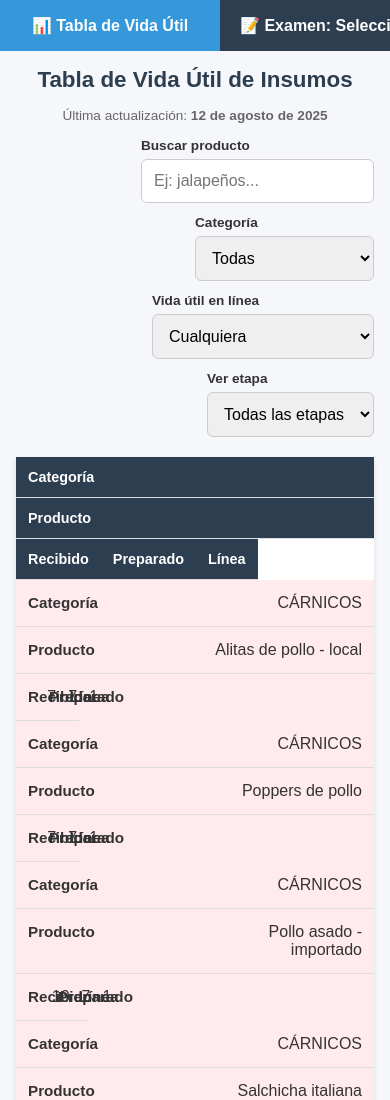
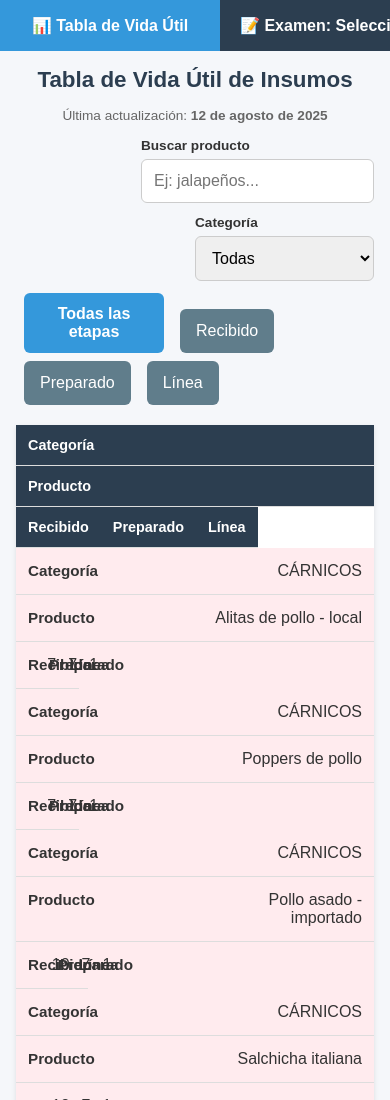
Before and after one commit to segproject/tabla.vida.util, a plain HTML site: page index.html in a window 390 px wide. Shown: the top 1100 px of the page. Drawn offline with Linux system fonts and the light colour scheme.

Commit message:
index.html

```diff
--- a/index.html
+++ b/index.html
@@ -3,7 +3,7 @@
 <head>
   <meta charset="UTF-8" />
   <meta name="viewport" content="width=device-width, initial-scale=1.0, maximum-scale=1.0, user-scalable=no"/>
-  <title>Tabla de Vida Útil</title>
+  <title>Tabla de Vida Útil + Examen</title>
   <style>
     body {
       font-family: Arial, sans-serif;
@@ -43,7 +43,6 @@
       display: block;
     }
 
-    /* --- Tabla principal --- */
     h1 {
       text-align: center;
       color: #2c3e50;
@@ -75,12 +74,33 @@
     }
     input, select {
       padding: 12px;
-      font-size: 16px; /* Evita zoom en iOS */
+      font-size: 16px;
       border-radius: 6px;
       border: 1px solid #ccc;
       min-height: 44px;
       width: 100%;
       box-sizing: border-box;
+    }
+    .btn-view {
+      background: #607D8B;
+      color: white;
+      border: none;
+      padding: 12px 16px;
+      border-radius: 6px;
+      cursor: pointer;
+      font-size: 16px;
+      min-height: 44px;
+      width: auto;
+      max-width: 140px;
+      text-align: center;
+      margin-left: 8px;
+    }
+    .btn-view:hover {
+      background: #455A64;
+    }
+    .btn-view.active {
+      background: #3498db;
+      font-weight: bold;
     }
     table {
       width: 100%;
@@ -111,7 +131,7 @@
       filter: brightness(0.97);
     }
 
-    /* Ocultar columnas */
+    /* Ocultar columnas según vista */
     .col-recibido, .col-preparado, .col-linea {
       display: table-cell;
     }
@@ -121,7 +141,7 @@
       display: none !important;
     }
 
-    /* --- Examen manual --- */
+    /* Examen */
     #seleccionProductos {
       max-height: 300px;
       overflow-y: auto;
@@ -191,9 +211,6 @@
       max-width: 300px;
       box-sizing: border-box;
     }
-    .btn:hover {
-      background: #2980b9;
-    }
     #nuevoExamenBtn {
       background: #9c27b0 !important;
     }
@@ -212,14 +229,9 @@
       border-left-color: #f44336;
     }
 
-    /* --- Responsive móvil --- */
     @media (max-width: 768px) {
-      .controls {
-        flex-direction: column;
-      }
-      table, thead, tbody, th, td, tr {
-        display: block;
-      }
+      .controls { flex-direction: column; }
+      table, thead, tbody, th, td, tr { display: block; }
       td {
         position: relative;
         padding-left: 50%;
@@ -237,9 +249,7 @@
         text-align: left;
         font-size: 0.95em;
       }
-      #tablaExamenManual thead {
-        display: none;
-      }
+      #tablaExamenManual thead { display: none; }
       #tablaExamenManual tr {
         display: block;
         margin-bottom: 24px;
@@ -254,34 +264,23 @@
         padding: 0 !important;
         text-align: left;
       }
-      #tablaExamenManual td::before {
-        display: none;
-      }
+      #tablaExamenManual td::before { display: none; }
       #tablaExamenManual td:first-child {
         font-weight: bold;
         margin-bottom: 12px;
         font-size: 1.1em;
       }
-      #tablaExamenManual td:not(:first-child) {
-        margin-bottom: 16px;
-      }
-      #tablaExamenManual label {
-        font-weight: bold;
-        margin-bottom: 6px;
-        font-size: 0.95em;
-      }
+      #tablaExamenManual td:not(:first-child) { margin-bottom: 16px; }
     }
   </style>
 </head>
 <body>
 
-<!-- Pestañas -->
 <div class="tabs">
   <div class="tab active" data-tab="tabla">📊 Tabla de Vida Útil</div>
   <div class="tab" data-tab="examen">📝 Examen: Selecciona y Rellena</div>
 </div>
 
-<!-- Tabla principal -->
 <div id="tabla" class="tab-content active">
   <h1>Tabla de Vida Útil de Insumos</h1>
   <p class="nota-actualizacion">Última actualización: <strong>12 de agosto de 2025</strong></p>
@@ -303,26 +302,16 @@
         <option value="PREPS">Preps</option>
       </select>
     </div>
-    <div class="control-group">
-      <label for="lineaFiltro">Vida útil en línea</label>
-      <select id="lineaFiltro">
-        <option value="">Cualquiera</option>
-        <option value="11:59 p. m.">Hasta cierre (11:59 p.m.)</option>
-        <option value="6 horas">6 horas</option>
-        <option value="10 horas">10 horas</option>
-        <option value="1">1 día</option>
-        <option value="2">2 días</option>
-        <option value="3">3 días</option>
-        <option value="5">5 días</option>
-      </select>
+    <div style="display: flex; align-items: flex-end; gap: 8px; flex-wrap: wrap;">
+      <button class="btn-view" id="btnTodas">Todas las etapas</button>
+      <button class="btn-view" id="btnRecibido">Recibido</button>
+      <button class="btn-view" id="btnPreparado">Preparado</button>
+      <button class="btn-view" id="btnLinea">Línea</button>
     </div>
-    <div class="control-group">
-      <label for="etapaFiltro">Ver etapa</label>
-      <select id="etapaFiltro">
-        <option value="todas">Todas las etapas</option>
-        <option value="recibido">Recibido</option>
-        <option value="preparado">Preparado</option>
-        <option value="linea">Línea</option>
+    <div class="control-group" id="filtroEtapaContainer" style="display:none;">
+      <label for="filtroEtapaValor">Filtrar por valor</label>
+      <select id="filtroEtapaValor">
+        <option value="">Todos los valores</option>
       </select>
     </div>
   </div>
@@ -341,13 +330,10 @@
   </table>
 </div>
 
-<!-- Examen personalizado -->
 <div id="examen" class="tab-content">
   <h1>📝 Examen: Selecciona Productos y Rellena</h1>
   <p>Marca los productos que deseas incluir en el examen:</p>
-
   <div id="seleccionProductos"></div>
-
   <button class="btn" id="generarExamenManual">Generar Evaluación</button>
 
   <form id="formularioExamenManual" style="display:none;">
@@ -365,20 +351,16 @@
       </table>
     </div>
     <br>
-    <button type="button" class="btn" id="calificarExamenManual">
-      ✅ Calificar
-    </button>
-    <button type="button" class="btn" id="nuevoExamenBtn" style="display:none;">
-      🔄 Nuevo Examen
-    </button>
+    <button type="button" class="btn" id="calificarExamenManual">✅ Calificar</button>
+    <button type="button" class="btn" id="nuevoExamenBtn" style="display:none;">🔄 Nuevo Examen</button>
   </form>
 
   <div id="resultadoExamenManual" class="result" style="display:none;"></div>
 </div>
 
 <script>
-  // === DATOS EXACTOS DEL EXCEL ===
-  const datos = [
+  // === DATOS EXACTOS DEL EXCEL, NORMALIZADOS ===
+  const datosRaw = [
     {cat: "CÁRNICOS", prod: "Alitas de pollo - local", recibido: "7", preparado: "7", linea: "1"},
     {cat: "CÁRNICOS", prod: "Poppers de pollo", recibido: "7", preparado: "7", linea: "1"},
     {cat: "CÁRNICOS", prod: "Pollo asado - importado", recibido: "10", preparado: "7", linea: "1"},
@@ -445,7 +427,16 @@
     {cat: "PREPS", prod: "Rollitos de Canela", recibido: "", preparado: "6 horas", linea: "6 horas"}
   ];
 
-  // === PESTAÑAS ===
+  // Normalizar datos: eliminar espacios extra
+  const datos = datosRaw.map(item => ({
+    cat: item.cat.trim(),
+    prod: item.prod.trim(),
+    recibido: item.recibido ? item.recibido.trim() : "",
+    preparado: item.preparado ? item.preparado.trim() : "",
+    linea: item.linea ? item.linea.trim() : ""
+  }));
+
+  // === Resto del código igual, pero con eventos corregidos ===
   document.querySelectorAll('.tab').forEach(tab => {
     tab.addEventListener('click', () => {
       document.querySelectorAll('.tab').forEach(t => t.classList.remove('active'));
@@ -455,7 +446,6 @@
     });
   });
 
-  // === TABLA PRINCIPAL ===
   const clasePorCategoria = {
     "CÁRNICOS": "fila-carnicos",
     "QUESOS": "fila-quesos",
@@ -464,6 +454,8 @@
     "OTROS INSUMOS": "fila-otros",
     "PREPS": "fila-preps"
   };
+
+  let etapaActiva = "todas";
 
   function renderTabla(data) {
     const cuerpo = document.getElementById("tablaCuerpo");
@@ -487,40 +479,109 @@
     });
   }
 
-  function aplicarFiltroColumnas(etapa) {
+  function aplicarVista(vista) {
+    etapaActiva = vista;
     const tabla = document.getElementById("tablaVidaUtil");
     tabla.classList.remove("hide-recibido", "hide-preparado", "hide-linea");
-    if (etapa === "recibido") tabla.classList.add("hide-preparado", "hide-linea");
-    else if (etapa === "preparado") tabla.classList.add("hide-recibido", "hide-linea");
-    else if (etapa === "linea") tabla.classList.add("hide-recibido", "hide-preparado");
+    const container = document.getElementById("filtroEtapaContainer");
+
+    if (vista === "todas") {
+      container.style.display = "none";
+    } else {
+      container.style.display = "flex";
+      construirFiltroEtapa(vista);
+    }
+
+    if (vista === "recibido") {
+      tabla.classList.add("hide-preparado", "hide-linea");
+    } else if (vista === "preparado") {
+      tabla.classList.add("hide-recibido", "hide-linea");
+    } else if (vista === "linea") {
+      tabla.classList.add("hide-recibido", "hide-preparado");
+    }
+  }
+
+  function ordenarValores(valores) {
+    const numericos = [];
+    const horas = [];
+    const texto = [];
+
+    valores.forEach(val => {
+      if (/^\d+$/.test(val)) {
+        numericos.push(parseInt(val));
+      } else if (val.includes("hora")) {
+        horas.push(val);
+      } else {
+        texto.push(val);
+      }
+    });
+
+    numericos.sort((a, b) => a - b);
+    horas.sort();
+    texto.sort();
+
+    return [...numericos.map(String), ...horas, ...texto];
+  }
+
+  function construirFiltroEtapa(campo) {
+    const select = document.getElementById("filtroEtapaValor");
+    select.innerHTML = '<option value="">Todos los valores</option>';
+    const valores = new Set();
+    datos.forEach(item => {
+      const val = item[campo] || "";
+      if (val !== "") valores.add(val);
+    });
+
+    const valoresOrdenados = ordenarValores(Array.from(valores));
+    valoresOrdenados.forEach(val => {
+      const opt = document.createElement("option");
+      opt.value = val;
+      opt.textContent = val;
+      select.appendChild(opt);
+    });
   }
 
   function filtrarTabla() {
-    const texto = document.getElementById("buscador").value.toLowerCase();
+    const texto = document.getElementById("buscador").value.toLowerCase().trim();
     const cat = document.getElementById("categoriaFiltro").value;
-    const lin = document.getElementById("lineaFiltro").value;
+    const valorEtapa = document.getElementById("filtroEtapaValor").value;
 
     const filtrados = datos.filter(item => {
       const coincideBusqueda = !texto || item.prod.toLowerCase().includes(texto);
       const coincideCat = !cat || item.cat === cat;
-      const coincideLin = !lin || item.linea === lin;
-      return coincideBusqueda && coincideCat && coincideLin;
+      let coincideEtapa = true;
+      if (etapaActiva !== "todas" && valorEtapa) {
+        coincideEtapa = (item[etapaActiva] || "") === valorEtapa;
+      }
+      return coincideBusqueda && coincideCat && coincideEtapa;
     });
 
     renderTabla(filtrados);
-    aplicarFiltroColumnas(document.getElementById("etapaFiltro").value);
   }
 
-  ["buscador", "categoriaFiltro", "lineaFiltro", "etapaFiltro"].forEach(id => {
-    const el = document.getElementById(id);
-    el.addEventListener("input", filtrarTabla);
-    el.addEventListener("change", filtrarTabla);
-  });
+  // Eventos
+  document.getElementById("buscador").addEventListener("input", filtrarTabla);
+  document.getElementById("categoriaFiltro").addEventListener("change", filtrarTabla);
+  document.getElementById("filtroEtapaValor").addEventListener("change", filtrarTabla);
+
+  function crearHandlerVista(vista) {
+    return () => {
+      document.querySelectorAll(".btn-view").forEach(btn => btn.classList.remove("active"));
+      document.getElementById(`btn${vista.charAt(0).toUpperCase() + vista.slice(1)}`).classList.add("active");
+      aplicarVista(vista);
+      filtrarTabla();
+    };
+  }
+
+  document.getElementById("btnTodas").addEventListener("click", crearHandlerVista("todas"));
+  document.getElementById("btnRecibido").addEventListener("click", crearHandlerVista("recibido"));
+  document.getElementById("btnPreparado").addEventListener("click", crearHandlerVista("preparado"));
+  document.getElementById("btnLinea").addEventListener("click", crearHandlerVista("linea"));
 
   renderTabla(datos);
-  aplicarFiltroColumnas("todas");
+  document.getElementById("btnTodas").click();
 
-  // === EXAMEN MANUAL CON SELECCIÓN ===
+  // === EXAMEN (igual que antes) ===
   function cargarListaSeleccion() {
     const cont = document.getElementById("seleccionProductos");
     cont.innerHTML = "";
@@ -540,9 +601,7 @@
   function reiniciarExamen() {
     document.getElementById("formularioExamenManual").style.display = "none";
     document.getElementById("resultadoExamenManual").style.display = "none";
-    document.querySelectorAll("#seleccionProductos input[type='checkbox']").forEach(chk => {
-      chk.checked = false;
-    });
+    document.querySelectorAll("#seleccionProductos input[type='checkbox']").forEach(chk => chk.checked = false);
     setTimeout(cargarListaSeleccion, 100);
     document.getElementById("nuevoExamenBtn").style.display = "none";
   }
@@ -555,30 +614,18 @@
       alert("Por favor, selecciona al menos un producto.");
       return;
     }
-
     const seleccionados = Array.from(checks).map(chk => datos[parseInt(chk.dataset.index)]);
-
     let html = "";
     seleccionados.forEach((item, i) => {
       html += `
         <tr>
           <td><strong>${item.prod}</strong><br><small>${item.cat}</small></td>
-          <td>
-            <input type="text" name="recibido_${i}" data-real="${item.recibido}" placeholder="Ej: 7">
-            <span class="emoji" id="emoji_r_${i}"></span>
-          </td>
-          <td>
-            <input type="text" name="preparado_${i}" data-real="${item.preparado}" placeholder="Ej: 7">
-            <span class="emoji" id="emoji_p_${i}"></span>
-          </td>
-          <td>
-            <input type="text" name="linea_${i}" data-real="${item.linea}" placeholder="Ej: 1 o 11:59 p. m.">
-            <span class="emoji" id="emoji_l_${i}"></span>
-          </td>
+          <td><input type="text" name="recibido_${i}" data-real="${item.recibido}" placeholder="Ej: 7"><span class="emoji" id="emoji_r_${i}"></span></td>
+          <td><input type="text" name="preparado_${i}" data-real="${item.preparado}" placeholder="Ej: 7"><span class="emoji" id="emoji_p_${i}"></span></td>
+          <td><input type="text" name="linea_${i}" data-real="${item.linea}" placeholder="Ej: 1 o 11:59 p. m."><span class="emoji" id="emoji_l_${i}"></span></td>
         </tr>
       `;
     });
-
     document.getElementById("cuerpoExamenManual").innerHTML = html;
     document.getElementById("formularioExamenManual").style.display = "block";
     document.getElementById("resultadoExamenManual").style.display = "none";
@@ -587,20 +634,13 @@
 
   document.getElementById("calificarExamenManual").addEventListener("click", () => {
     const inputs = document.querySelectorAll("#cuerpoExamenManual input");
-    let total = 0;
-    let correctos = 0;
-    let errores = [];
-
+    let total = 0, correctos = 0, errores = [];
     inputs.forEach(input => {
       const user = input.value.trim();
       const real = input.dataset.real || "";
       total++;
-
-      const esCorrecto = (user === "" && real === "") ||
-                         (user.toLowerCase() === real.toLowerCase());
-
+      const esCorrecto = (user === "" && real === "") || (user.toLowerCase() === real.toLowerCase());
       const emojiSpan = input.nextElementSibling;
-
       if (esCorrecto) {
         correctos++;
         emojiSpan.textContent = "✅";
@@ -616,26 +656,16 @@
         errores.push({ producto, cat, colName, user, real });
       }
     });
-
     const resDiv = document.getElementById("resultadoExamenManual");
-    let msg = `<h3>Resultado del examen</h3>`;
-    msg += `<p><strong>${correctos}</strong> de <strong>${total}</strong> celdas correctas.</p>`;
-
+    let msg = `<h3>Resultado del examen</h3><p><strong>${correctos}</strong> de <strong>${total}</strong> celdas correctas.</p>`;
     if (errores.length > 0) {
       msg += `<h4>Correcciones detalladas:</h4>`;
       errores.forEach(e => {
-        msg += `<div class="correccion incorrecta">
-          <strong>${e.producto}</strong> (${e.cat}) - ${e.colName}:
-          <span style="color:#888">Respondiste: "${e.user || '(vacío)'}"</span> →
-          <span style="color:#f44336">Correcto: "${e.real || '(vacío)'}"</span>
-        </div>`;
+        msg += `<div class="correccion incorrecta"><strong>${e.producto}</strong> (${e.cat}) - ${e.colName}: <span style="color:#888">Respondiste: "${e.user || '(vacío)'}"</span> → <span style="color:#f44336">Correcto: "${e.real || '(vacío)'}"</span></div>`;
       });
     } else {
-      msg += `<div class="correccion correcta">
-        ¡Excelente! Todas tus respuestas son correctas.
-      </div>`;
+      msg += `<div class="correccion correcta">¡Excelente! Todas tus respuestas son correctas.</div>`;
     }
-
     resDiv.innerHTML = msg;
     resDiv.style.display = "block";
   });
```
